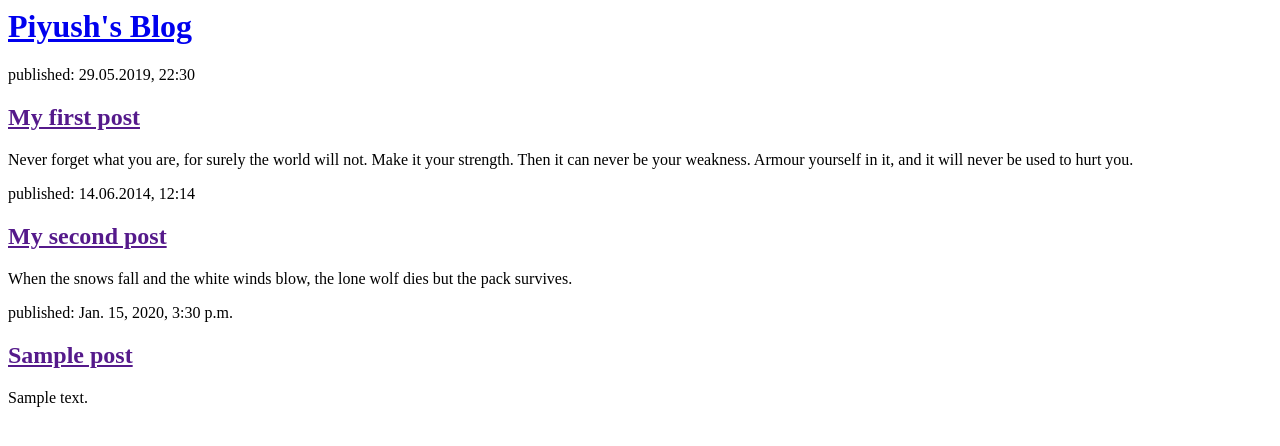
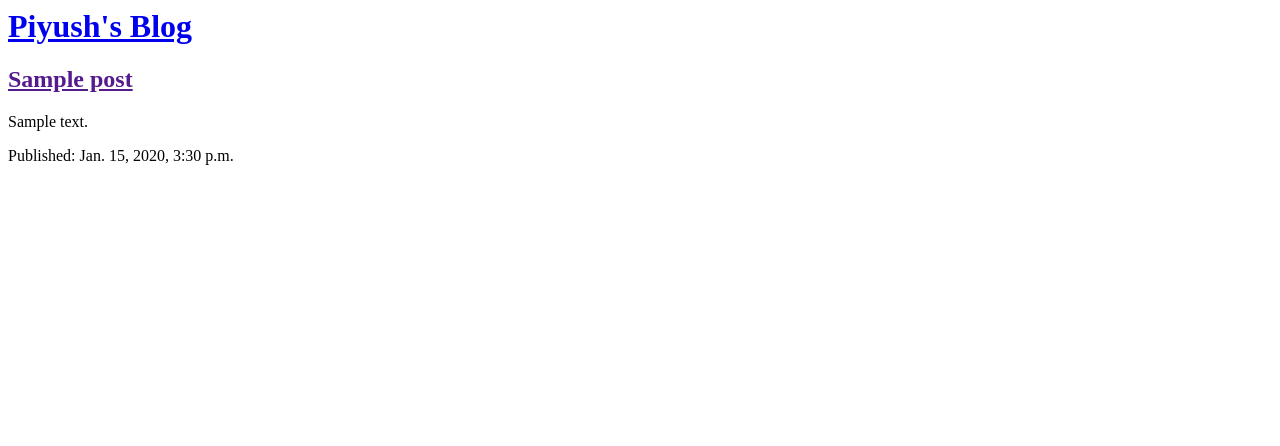
Before and after one commit to ag-piyush/my-first-blog, a Django app: template blog/templates/blog/post_list.html in a window 1280 px wide. Shown: the top 446 px of the page. Run offline with Django 3.2, Linux system fonts and the light colour scheme; the template is opened without the code that fills it: values that come from a table or form of the project are taken from there, others are empty; tables that the repository leaves empty hold one stand-in row (values such as "Sample post").

Commit message:
Modified templates HTML.

```diff
--- a/blog/templates/blog/post_list.html
+++ b/blog/templates/blog/post_list.html
@@ -7,23 +7,12 @@
             <h1><a href="/">Piyush's Blog</a></h1>
         </div>
 
-        <div>
-            <p>published: 29.05.2019, 22:30</p>
-            <h2><a href="">My first post</a></h2>
-            <p>Never forget what you are, for surely the world will not. Make it your strength. Then it can never be your weakness. Armour yourself in it, and it will never be used to hurt you.</p>
-        </div>
-
-        <div>
-            <p>published: 14.06.2014, 12:14</p>
-            <h2><a href="">My second post</a></h2>
-            <p>When the snows fall and the white winds blow, the lone wolf dies but the pack survives.</p>
-        </div>
 
         {% for post in posts %}
     		<div>
-        		<p>published: {{ post.published_date }}</p>
         		<h2><a href="">{{ post.title }}</a></h2>
         		<p>{{ post.text|linebreaksbr }}</p>
+        		<p>Published: {{ post.published_date }}</p>
     		</div>
 		{% endfor %}
     </body>
```
